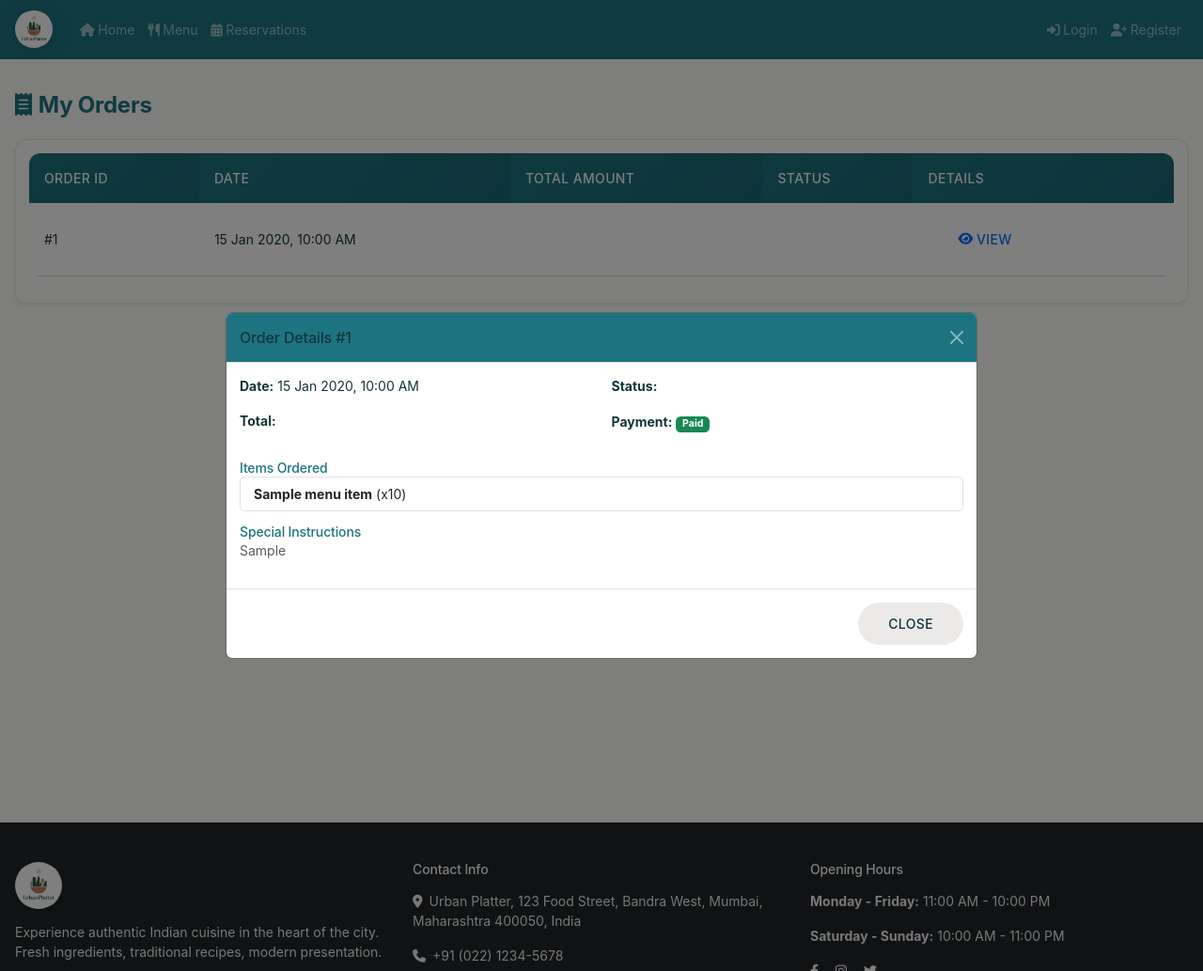
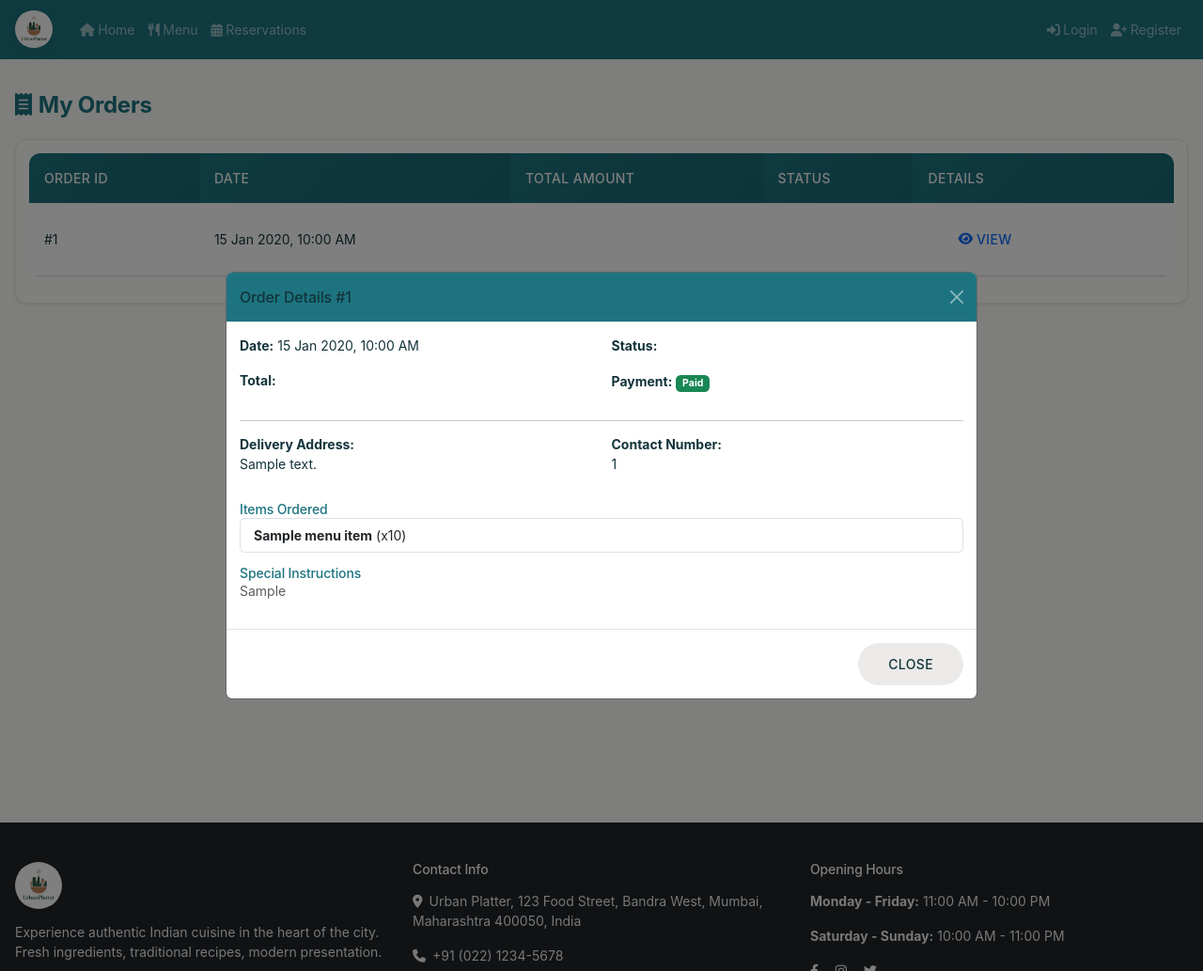
Before and after one commit to vikrantchadha/urbanplatter, a Python web app: template templates/orders.html in a window 1280 px wide, after a click on "VIEW". Shown: the whole page at 94% size. Run offline with Jinja, Linux system fonts and the light colour scheme; the template is opened without the code that fills it: most values are stand-ins (such as "Sample title", 1, 10 or a date in 2020); some web fonts are replaced.

Commit message:
Display delivery address and contact number in order details
- Added delivery information section in order details modal
- Shows delivery address and contact number if available
- Fields display conditionally only when data exists
- Placed between payment info and items ordered sections

```diff
--- a/templates/orders.html
+++ b/templates/orders.html
@@ -108,6 +108,23 @@
                     </div>
                 </div>
 
+                    <!-- Delivery Information -->
+                                {% if order.delivery_address or order.contact_number %}
+                                <hr>
+                                <div class="row mb-3">
+                                                        {% if order.delivery_address %}
+                                                        <div class="col-md-6">
+                                                                                    <p><strong>Delivery Address:</strong><br>{{ order.delivery_address }}</p>
+                                                                                </div>
+                                                        {% endif %}
+                                                        {% if order.contact_number %}
+                                                        <div class="col-md-6">
+                                                                                    <p><strong>Contact Number:</strong><br>{{ order.contact_number }}</p>
+                                                                                </div>
+                                                        {% endif %}
+                                                    </div>
+                                {% endif %}
+
                 <h6 class="text-primary">Items Ordered</h6>
                 <ul class="list-group">
                     {% for item in order.order_items %}
```
